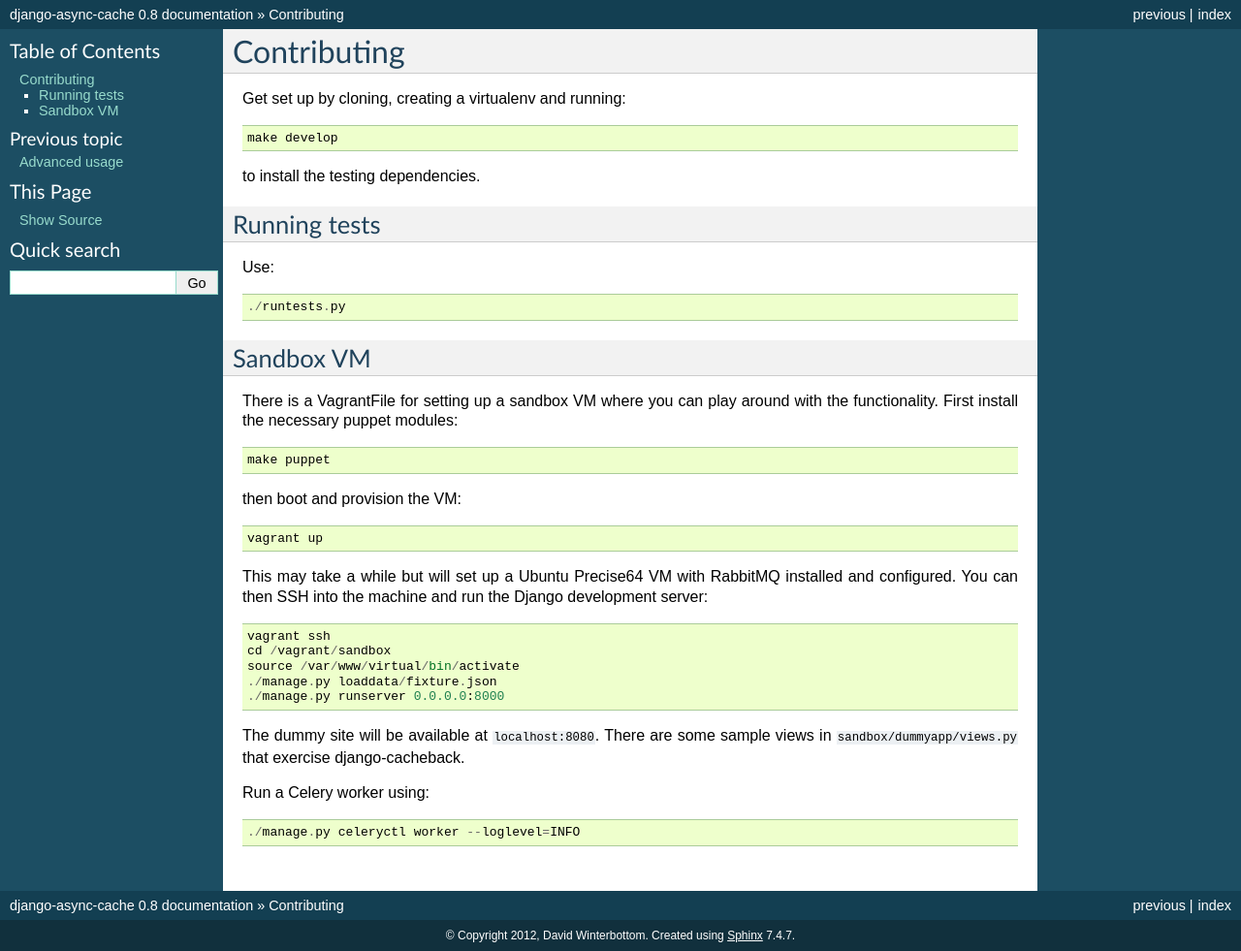
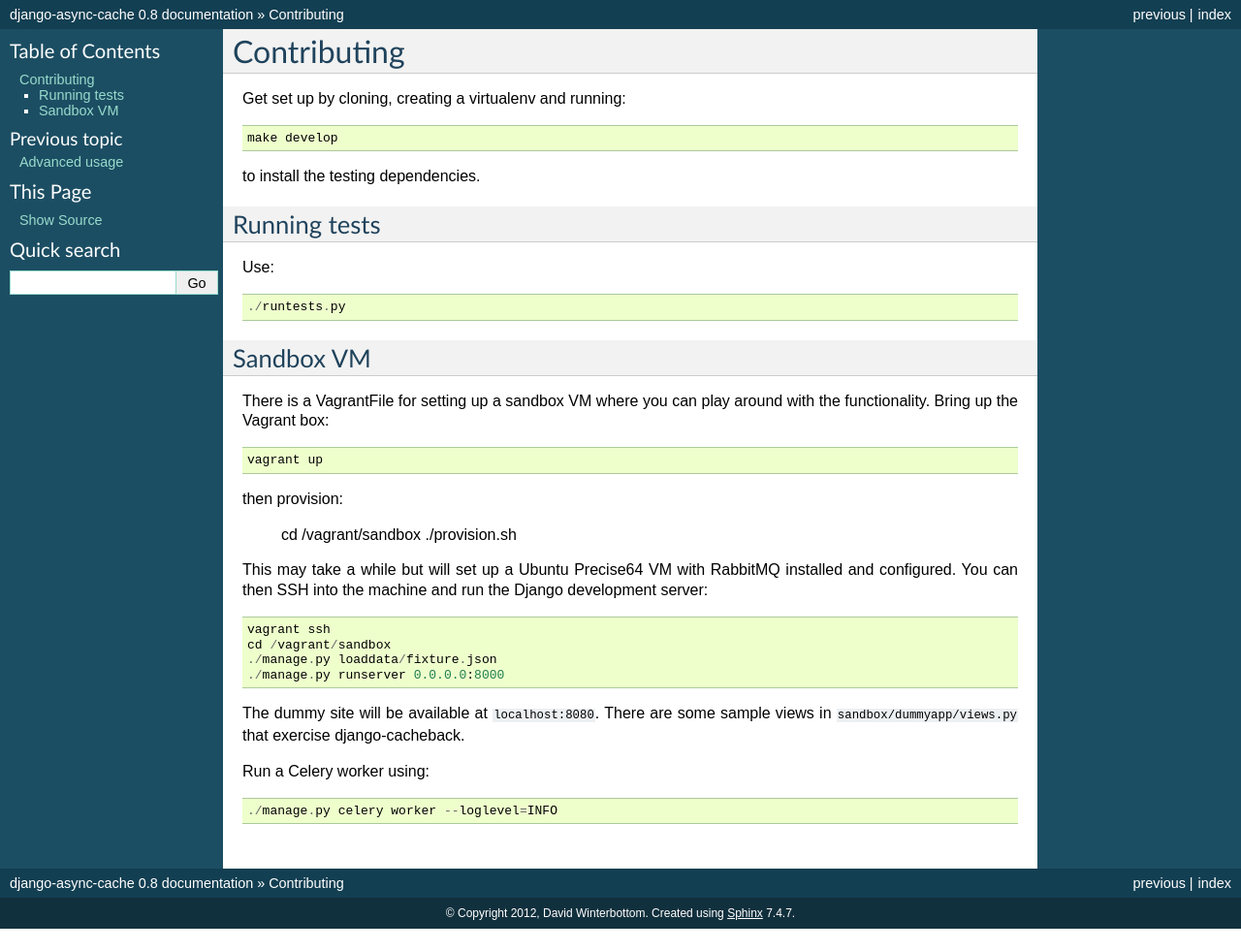
Before and after one commit to codeinthehole/django-cacheback, a Sphinx documentation site: the page built from docs/contributing.rst, in a window 1280 px wide. Shown: the whole page at 97% size. Built offline with Sphinx 7.4.7, drawn with Linux system fonts in a browser that asks for light colours; after the commit the page ends 958 px from its top, so only the background shows below that.

Commit message:
Use bash to provision Vagrant, not Puppet
Puppet is too complicated for something you only touch every 6 months.

```diff
--- a/docs/contributing.rst
+++ b/docs/contributing.rst
@@ -19,13 +19,14 @@ Sandbox VM
 ==========
 
 There is a VagrantFile for setting up a sandbox VM where you can play around
-with the functionality.  First install the necessary puppet modules::
-
-    make puppet
-
-then boot and provision the VM::
+with the functionality.  Bring up the Vagrant box::
 
     vagrant up
+
+then provision:
+
+    cd /vagrant/sandbox
+    ./provision.sh
 
 This may take a while but will set up a Ubuntu Precise64 VM with RabbitMQ
 installed and configured.  You can then SSH into the machine and run the Django
@@ -33,7 +34,6 @@ development server::
 
     vagrant ssh
     cd /vagrant/sandbox
-    source /var/www/virtual/bin/activate
     ./manage.py loaddata/fixture.json
     ./manage.py runserver 0.0.0.0:8000
 
@@ -42,4 +42,4 @@ views in ``sandbox/dummyapp/views.py`` that exercise django-cacheback.
 
 Run a Celery worker using::
 
-    ./manage.py celeryctl worker --loglevel=INFO
+    ./manage.py celery worker --loglevel=INFO
```
Also changed, not shown: 4 other files.
